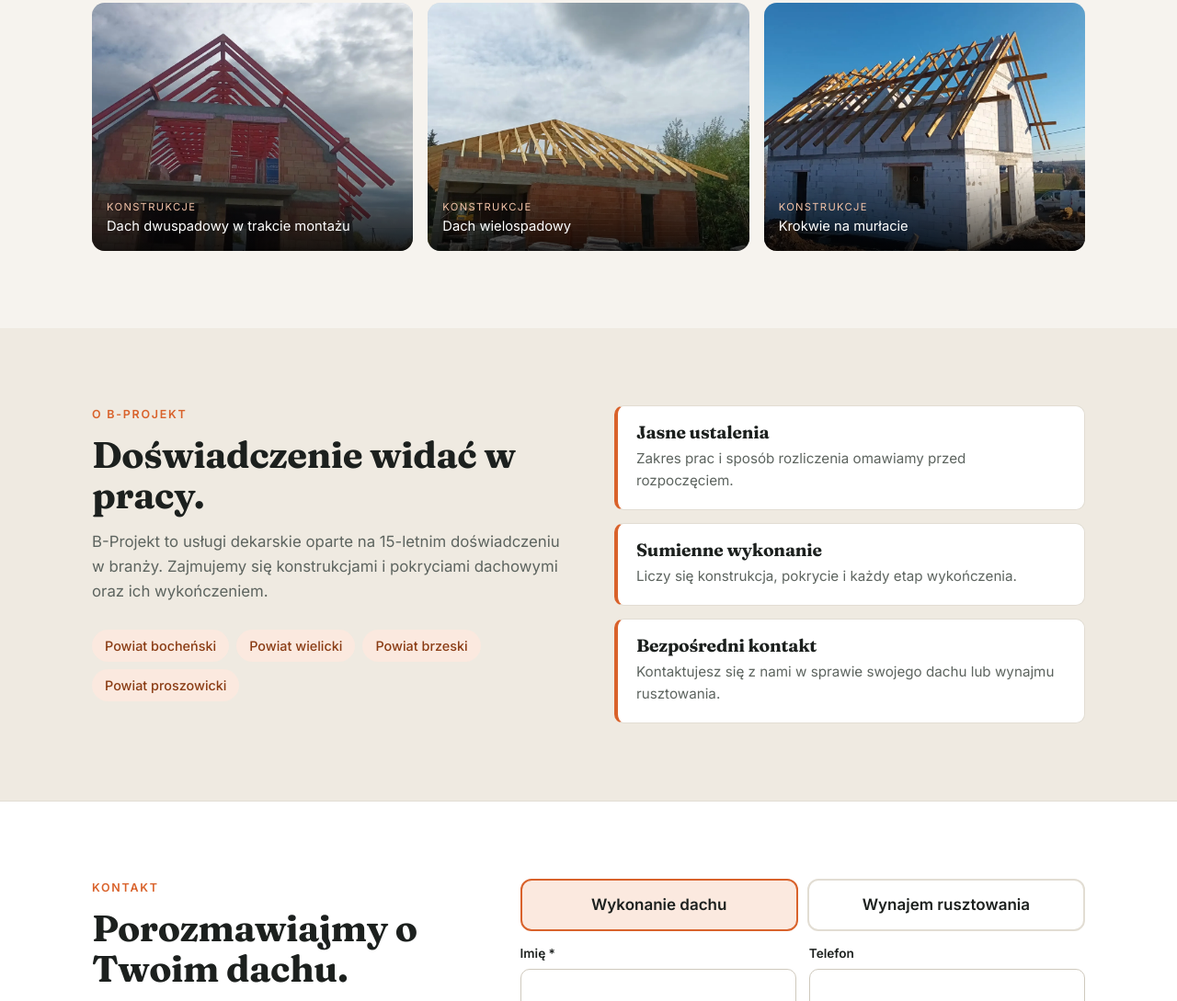
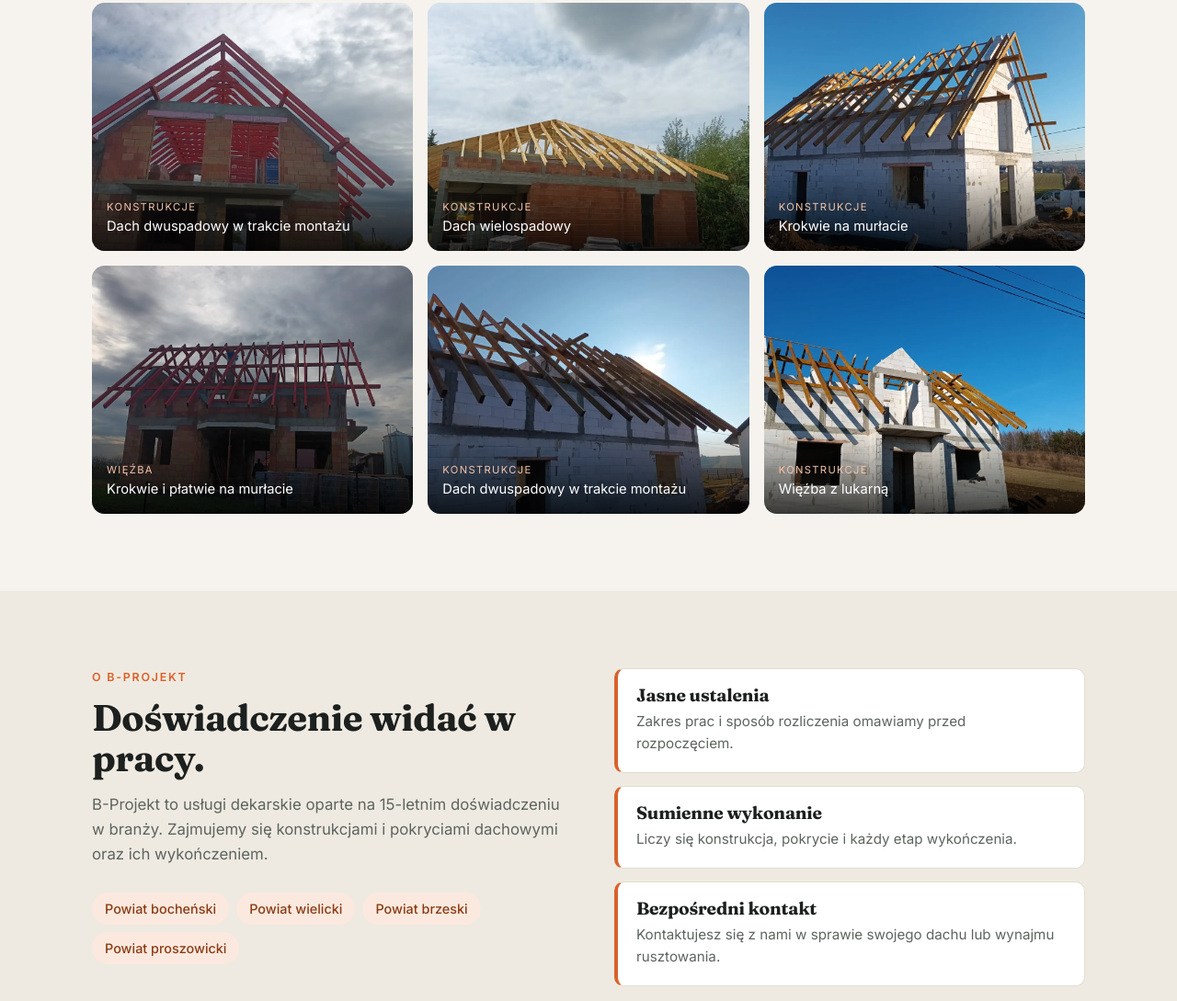
Before and after one commit to marcingrzesik/b-projekt, a website: page public/index.html in a window 1280 px wide. Shown: the part 3913-5002 px from the top of the page at 92% size. Drawn offline with Linux system fonts and the light colour scheme.

Commit message:
Galeria: 17 zdjęć; README: wdrożenie na Cloudflare Workers
Co-Authored-By: Claude Sonnet 5.5 <noreply@anthropic.com>
Claude-Session: https://claude.ai/code/session_018p6nbDwrcC3MBoDRK55Tuj

```diff
--- a/public/index.html
+++ b/public/index.html
@@ -197,6 +197,18 @@
         <img src="assets/wiezba-dom-bialy.webp" alt="Krokwie dachu dwuspadowego na domu z bloczków" width="1600" height="900" loading="lazy">
         <span class="cap"><small>Konstrukcje</small>Krokwie na murłacie</span>
       </button>
+      <button class="shot" type="button" data-full="assets/wiezba-czerwona-dom-ceglany.webp" data-alt="Czerwona więźba dachowa na domu z cegły pod zachmurzonym niebem">
+        <img src="assets/wiezba-czerwona-dom-ceglany.webp" alt="Czerwona więźba dachowa na domu z cegły pod zachmurzonym niebem" width="1600" height="900" loading="lazy">
+        <span class="cap"><small>Więźba</small>Krokwie i płatwie na murłacie</span>
+      </button>
+      <button class="shot" type="button" data-full="assets/wiezba-krokwie-slonce.webp" data-alt="Krokwie dachu dwuspadowego na domu z bloczków">
+        <img src="assets/wiezba-krokwie-slonce.webp" alt="Krokwie dachu dwuspadowego na domu z bloczków" width="1600" height="900" loading="lazy">
+        <span class="cap"><small>Konstrukcje</small>Dach dwuspadowy w trakcie montażu</span>
+      </button>
+      <button class="shot" type="button" data-full="assets/wiezba-lukarna-niebo.webp" data-alt="Więźba dachowa z lukarną na domu z bloczków">
+        <img src="assets/wiezba-lukarna-niebo.webp" alt="Więźba dachowa z lukarną na domu z bloczków" width="1600" height="900" loading="lazy">
+        <span class="cap"><small>Konstrukcje</small>Więźba z lukarną</span>
+      </button>
     </div>
   </div>
 </section>
```
Also changed, not shown: README.md, public/assets/wiezba-czerwona-dom-ceglany.webp (added), public/assets/wiezba-krokwie-slonce.webp (added), public/assets/wiezba-lukarna-niebo.webp (added).
